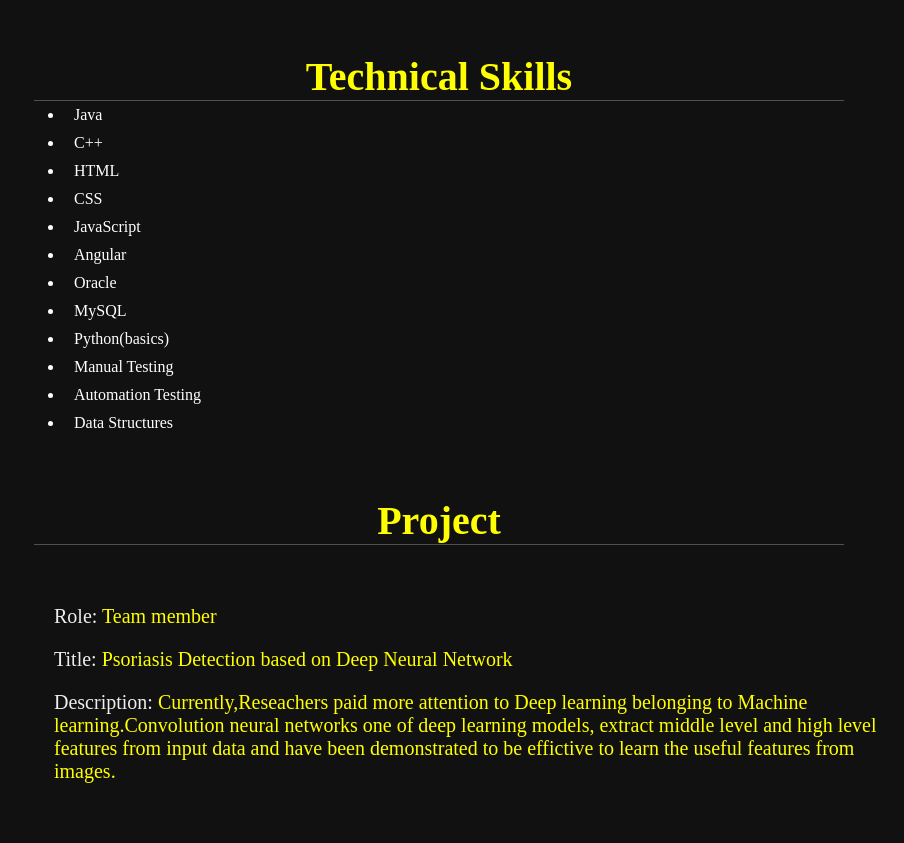
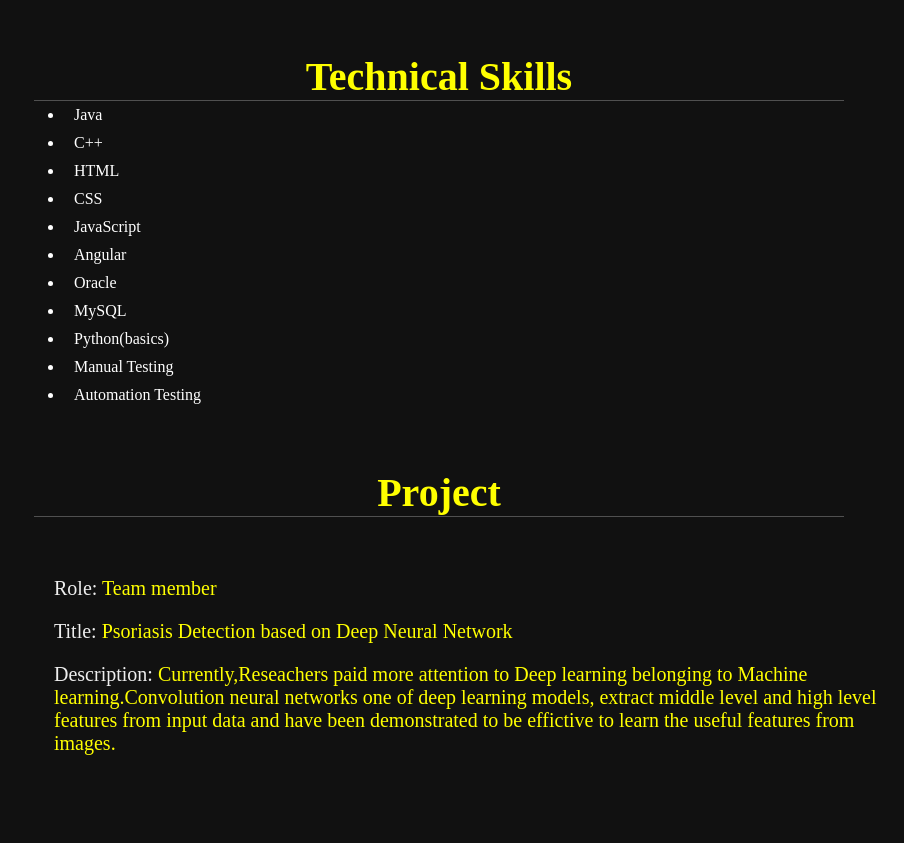
Before and after one commit to Shwethasrinivas12/resume.github.io, a plain HTML site: page index.html in a window 1280 px wide. Shown: the part 804-1647 px from the top of the page, without its empty margins (376-1280 px from the left). After the commit the page ends 1619 px from the top, so only its background shows below. Drawn offline with Linux system fonts and the light colour scheme.

Commit message:
Update index.html

```diff
--- a/index.html
+++ b/index.html
@@ -80,7 +80,7 @@
         <li>Python(basics)</li>
         <li>Manual Testing</li>
         <li>Automation Testing</li>
-        <li>Data Structures</li>
+
     </ul>
 </div>
 </section>
```
